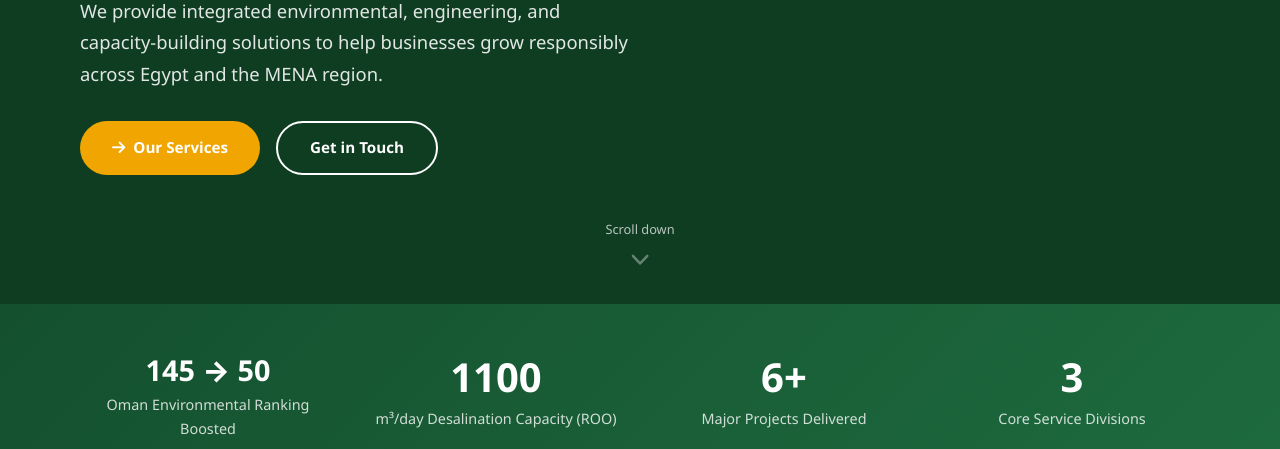
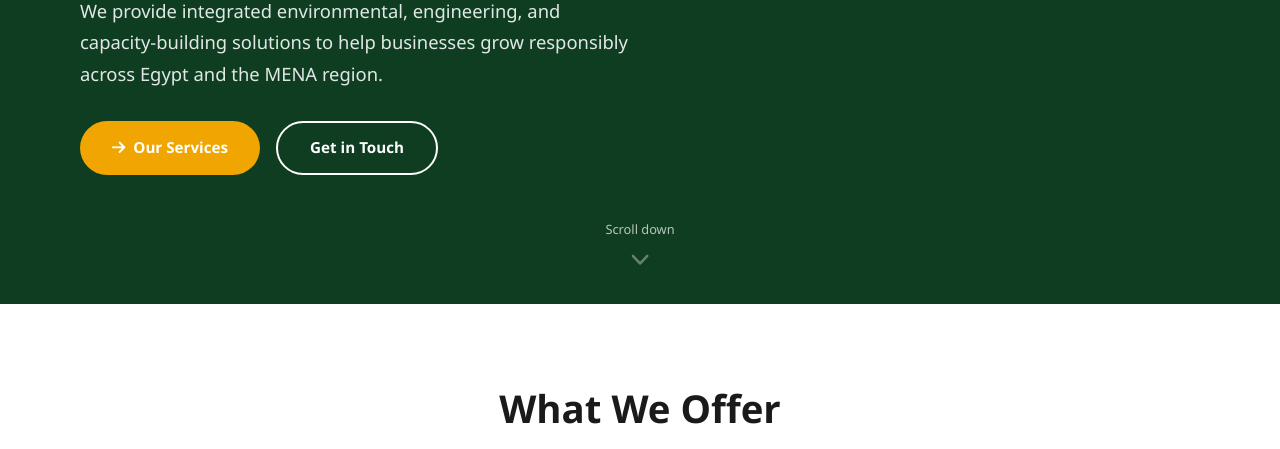
Before and after one commit to zezo12322/Sustainpluseg, a website: page index.html in a window 1280 px wide. Shown: the part 496-945 px from the top of the page. Drawn offline with nearby package versions, Linux system fonts and the light colour scheme.

Commit message:
Remove stats strip — no verified real numbers on sustainplus-eg.com
Co-Authored-By: Claude Sonnet 4.6 <noreply@anthropic.com>

```diff
--- a/index.html
+++ b/index.html
@@ -116,30 +116,6 @@
     <i class="fa-solid fa-chevron-down"></i>
   </div>
 </section>
-
-<!-- ===== STATS STRIP ===== -->
-<div class="stats-strip" aria-label="Company statistics">
-  <div class="container">
-    <div class="stats-grid">
-      <div class="stat-item" data-aos="fade-up" data-aos-delay="0">
-        <h3 style="font-size:1.8rem">145 → 50</h3>
-        <p>Oman Environmental Ranking Boosted</p>
-      </div>
-      <div class="stat-item" data-aos="fade-up" data-aos-delay="100">
-        <h3 data-count="1100" data-suffix="">0</h3>
-        <p>m³/day Desalination Capacity (ROO)</p>
-      </div>
-      <div class="stat-item" data-aos="fade-up" data-aos-delay="200">
-        <h3 data-count="6" data-suffix="+">0+</h3>
-        <p>Major Projects Delivered</p>
-      </div>
-      <div class="stat-item" data-aos="fade-up" data-aos-delay="300">
-        <h3 data-count="3" data-suffix="">0</h3>
-        <p>Core Service Divisions</p>
-      </div>
-    </div>
-  </div>
-</div>
 
 <!-- ===== SERVICES / WHAT WE OFFER ===== -->
 <section class="section" id="services" aria-labelledby="services-heading">
```
Also changed, not shown: ar/index.html (+0 -24 lines).
